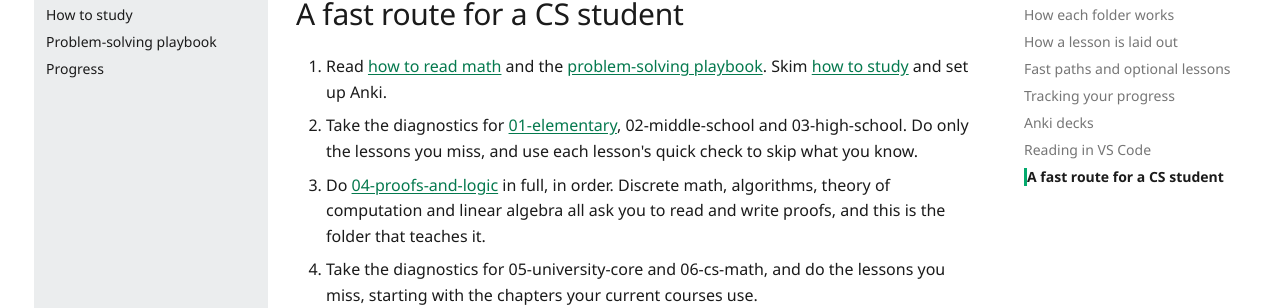
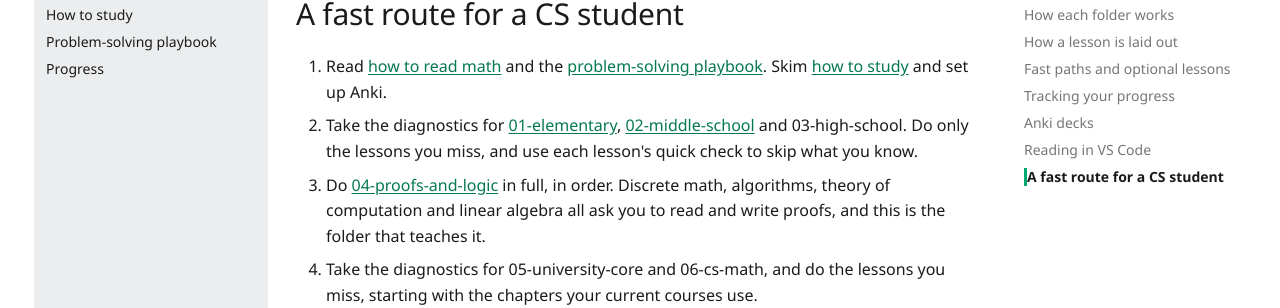
Before and after one commit to faiyaz-svg/MathFromTheGroundUp, an MkDocs documentation site: the page built from docs/00-start-here/index.md, in a window 1280 px wide and 900 px high, scrolled down 4443 px. Shown: the part 187-495 px from the top of the window. Built offline with MkDocs 1.6.1 and Material for MkDocs 9.7.7, drawn with Linux system fonts in a browser that asks for light colours; comment, search, counter and statistics services are not loaded; part of the change alters nothing that is shown.

```diff
--- a/docs/00-start-here/index.md
+++ b/docs/00-start-here/index.md
@@ -86,7 +86,7 @@ Paste your whole working, so the mistake can be found at the line where it happe
 ## A fast route for a CS student
 
 1. Read [how to read math](how-to-read-math.md) and the [problem-solving playbook](problem-solving-playbook.md). Skim [how to study](how-to-study.md) and set up Anki.
-2. Take the diagnostics for [01-elementary](../01-elementary/diagnostic.md), 02-middle-school<!-- link: ../02-middle-school/diagnostic.md --> and 03-high-school<!-- link: ../03-high-school/diagnostic.md -->. Do only the lessons you miss, and use each lesson's quick check to skip what you know.
+2. Take the diagnostics for [01-elementary](../01-elementary/diagnostic.md), [02-middle-school](../02-middle-school/diagnostic.md) and 03-high-school<!-- link: ../03-high-school/diagnostic.md -->. Do only the lessons you miss, and use each lesson's quick check to skip what you know.
 3. Do [04-proofs-and-logic](../04-proofs-and-logic/index.md) in full, in order. Discrete math, algorithms, theory of computation and linear algebra all ask you to read and write proofs, and this is the folder that teaches it.
 4. Take the diagnostics for 05-university-core<!-- link: ../05-university-core/diagnostic.md --> and 06-cs-math<!-- link: ../06-cs-math/diagnostic.md -->, and do the lessons you miss, starting with the chapters your current courses use.
 5. Use 07-economics-math and 08-financial-math when an economics course or a money decision (a car loan, a mortgage, a TFSA) needs them.
```
